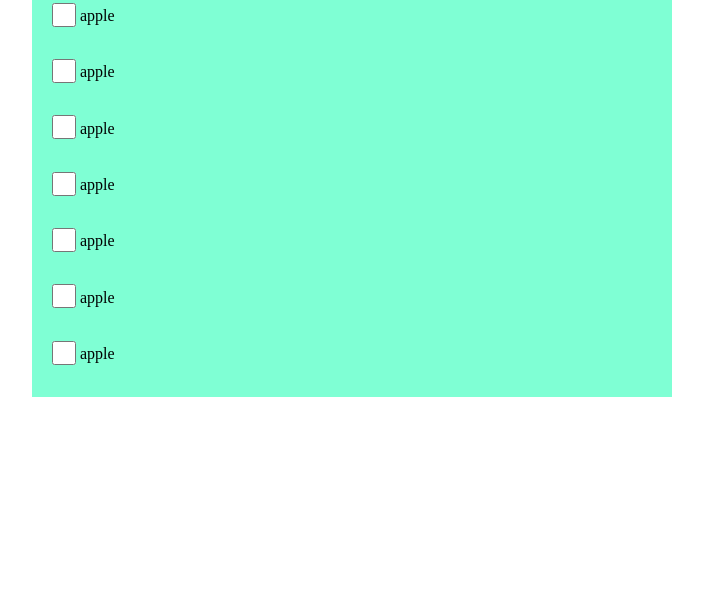
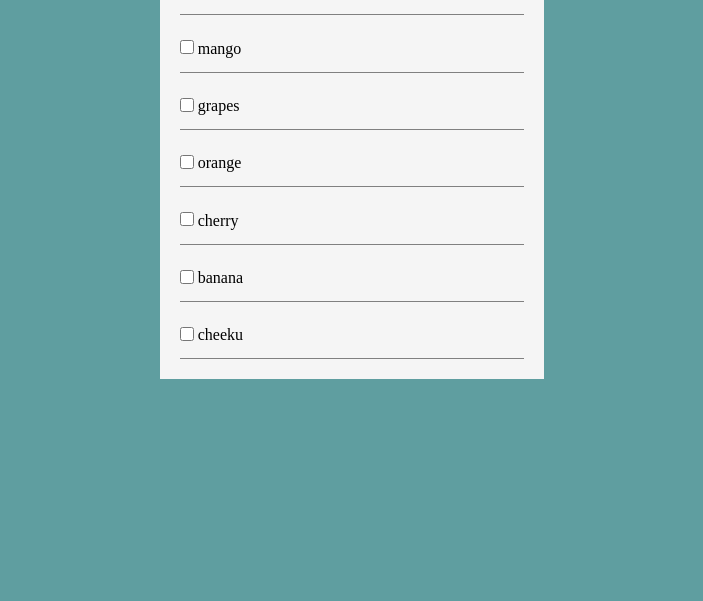
Before and after one commit to Fardeen15/js-checkBox, a plain HTML site: page index.html in a window 1280 px wide. Shown: the part 199-800 px from the top of the page, without its empty margins (224-927 px from the left). Drawn offline with Linux system fonts and the light colour scheme.

Commit message:
js checked box

```diff
--- a/index.html
+++ b/index.html
@@ -14,15 +14,17 @@
 
         .inbox {
             /* height: 40vh; */
-            width: 50%;
-            background-color: aquamarine;
+            width: 30%;
+            background-color: whitesmoke;
             position: absolute;
-            top: 4%;
-            left: 20%;
+            top: 15%;
+            left: 30%;
+            box-shadow: 5px;
         }
 
         .item {
             margin: 20px;
+            border-bottom: 1px solid grey;
         }
 
         input {
@@ -42,10 +44,11 @@
             width: 100%;
             text-align: center;
         }
-        #main{
+
+        #main {
             height: 100vh;
             width: 100%;
-
+            background: cadetblue;
         }
     </style>
 </head>
@@ -62,37 +65,28 @@
             </div>
             <div class="item">
                 <input type="checkbox">
-                <p>apple</p>
+                <p>mango</p>
             </div>
             <div class="item">
                 <input type="checkbox">
-                <p>apple</p>
+                <p>grapes</p>
             </div>
             <div class="item">
                 <input type="checkbox">
-                <p>apple</p>
+                <p>orange</p>
             </div>
             <div class="item">
                 <input type="checkbox">
-                <p>apple</p>
+                <p>cherry</p>
             </div>
             <div class="item">
                 <input type="checkbox">
-                <p>apple</p>
+                <p>banana</p>
             </div>
             <div class="item">
                 <input type="checkbox">
-                <p>apple</p>
+                <p>cheeku</p>
             </div>
-            <div class="item">
-                <input type="checkbox">
-                <p>apple</p>
-            </div>
-            <div class="item">
-                <input type="checkbox">
-                <p>apple</p>
-            </div>
-
         </div>
     </div>
 
```
